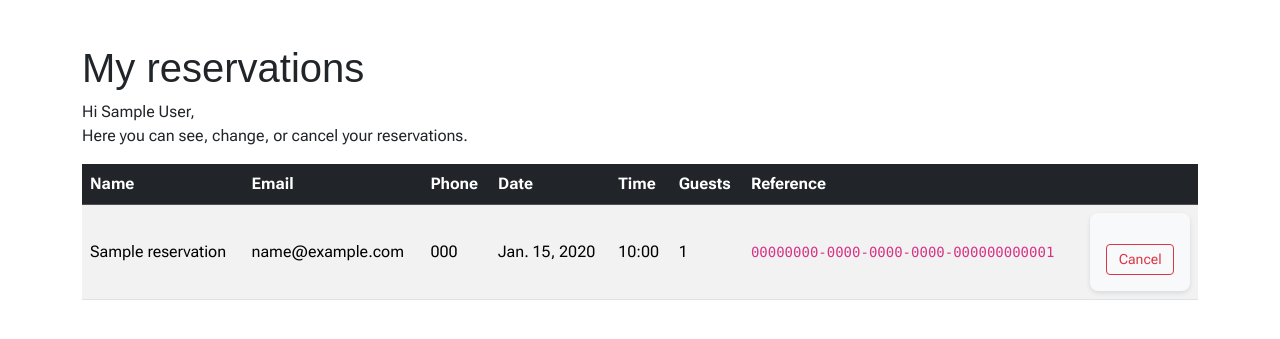
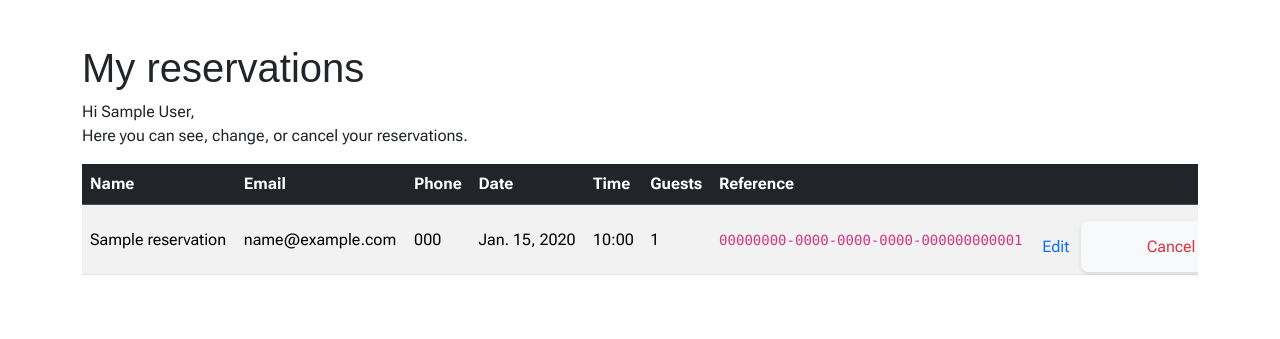
Before and after one commit to Blommis/kalles_restaurant, a Django app: page /reservations/my/ in a window 1280 px wide. Shown: the part 74-413 px from the top of the page. Run offline with Django 4.2, Linux system fonts and the light colour scheme; a user stored in the database is signed in; tables that the repository leaves empty hold one stand-in row (values such as "Sample post"); some libraries are stand-ins or nearby versions; some web fonts are replaced.

Commit message:
updated edit and cancel button for better ux

```diff
--- a/booking/templates/booking/my_reservations.html
+++ b/booking/templates/booking/my_reservations.html
@@ -38,12 +38,24 @@
         <td>{{ r.time|time:"H:i" }}</td>
         <td>{{ r.guests }}</td>
         <td><code>{{ r.booking_code }}</code></td>
-        <td>
-          <form action="{% url 'booking:cancel_reservation' %}" method="post" class="m-0">
+      <td class="text-nowrap">
+  <span class="me-2">
+    <a href="{% url 'booking:update_reservation' r.booking_code %}"
+       class="text-primary text-decoration-none">
+      Edit
+    </a>
+  </span>
+  <span>
+    <form action="{% url 'booking:cancel_reservation' %}"
+          method="post" style="display:inline;" id="cancel-my-booking">
       {% csrf_token %}
       <input type="hidden" name="booking_code" value="{{ r.booking_code }}">
-            <button class="btn btn-sm btn-outline-danger" type="submit">Cancel</button>
+      <button type="submit"
+              class="btn btn-link text-danger text-decoration-none align-baseline">
+        Cancel
+      </button>
     </form>
+  </span>
 </td>
       </tr>
       {% endfor %}
@@ -65,8 +77,14 @@
       <p><strong>Ref:</strong> <code>{{ r.booking_code }}</code></p>
    <form action="{% url 'booking:cancel_reservation' %}" method="post" class="m-0">
   {% csrf_token %}
+  <a href="{% url 'booking:update_reservation' r.booking_code %}"
+     class="btn btn-sm btn-outline-primary w-100 mb-2">
+    Edit
+  </a>
   <input type="hidden" name="booking_code" value="{{ r.booking_code }}">
-        <button class="btn btn-sm btn-outline-danger" type="submit">Cancel</button>
+  <button type="submit" class="btn btn-sm btn-outline-danger w-100">
+    Cancel
+  </button>
 </form>
     </div>
   </div>
```
Lines whose indentation alone changed are shown as unchanged.
